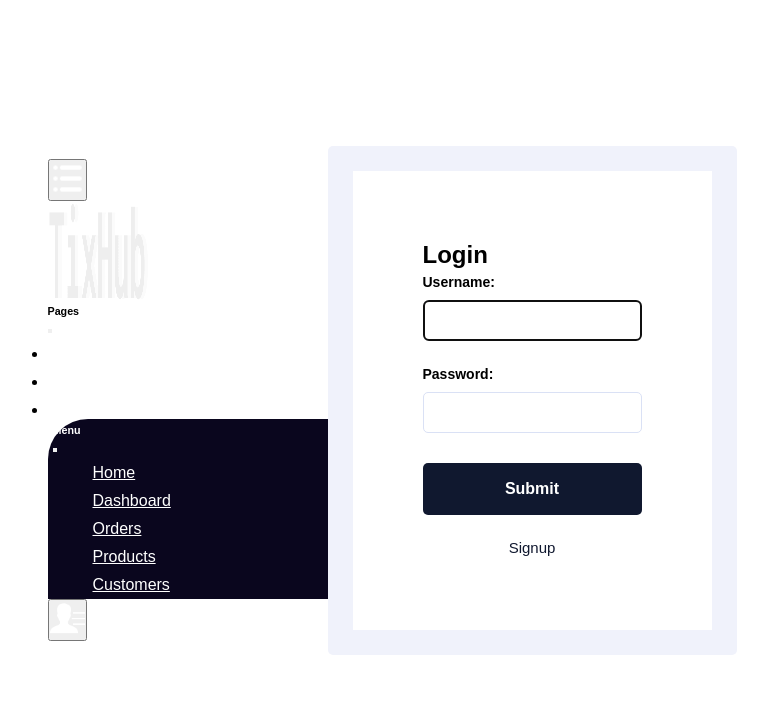
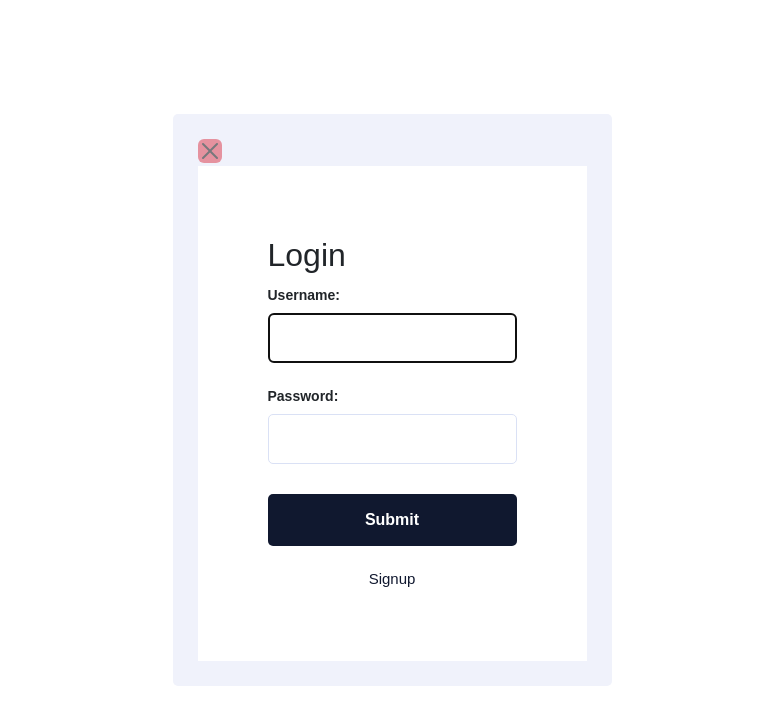
Before and after one commit to ShreyanshPadhiyar10/TixHub, a Django app: page /accounts/login/ in a window 1280 px wide. Shown: the top 725 px of the page, without its empty margins (248-1016 px from the left). Run offline with Django 4.2, Linux system fonts and the light colour scheme.

Commit message:
add some changes in login signup page

```diff
--- a/base/views.py
+++ b/base/views.py
@@ -5,7 +5,6 @@
 
 # Create your views here.
 
-@login_required
 def home(request):
     return render(request, "index.html", {})
 
--- a/static/css/index.css
+++ b/static/css/index.css
@@ -37,7 +37,7 @@
 }
 
 .slide2 {
-    background-image: url('../IMAGE/12th_fail.jpg');
+    background-image: url('/static/IMAGE/12th_fail.jpg');
     background-size: cover;
     background-repeat: no-repeat;
 }
@@ -47,6 +47,8 @@
     background-size: cover;
     background-repeat: no-repeat;
 }
+
+
 
 .slide-content {
     position: absolute;
--- a/templates/header.html
+++ b/templates/header.html
@@ -90,24 +90,32 @@
                         <ul class="nav nav-pills flex-column mb-sm-auto mb-0 align-items-start" id="menu">
                             <li class="nav-item">
                                 <a href="#" class="nav-link text-truncate">
-                                    <span class="ms-1">Home</span>
+                                    <span class="ms-1">Profile</span>
                                 </a>
                             </li>
                             <li>
-                                <a href="#submenu1" data-bs-toggle="collapse" class="nav-link text-truncate">
-                                    <span class="ms-1">Dashboard</span> </a>
+                                <a href="#" class="nav-link text-truncate">
+                                    <span class="ms-1">Your Tickets</span> </a>
                             </li>
                             <li>
                                 <a href="#" class="nav-link text-truncate">
-                                    <span class="ms-1">Orders</span></a>
+                                    <span class="ms-1">Watch List</span></a>
                             </li>
                             <li>
                                 <a href="#" class="nav-link text-truncate">
-                                    <span class="ms-1">Products</span></a>
+                                    <span class="ms-1">Rating</span></a>
                             </li>
                             <li>
                                 <a href="#" class="nav-link text-truncate">
-                                    <span class="ms-1">Customers</span> </a>
+                                    <span class="ms-1">Trending</span> </a>
+                            </li>
+                            <li>
+                                <a href="{% url 'base:login' %}" class="nav-link text-truncate">
+                                    <span class="ms-1">Login</span> </a>
+                            </li>
+                            <li>
+                                <a href="{% url 'base:logout' %}" class="nav-link text-truncate">
+                                    <span class="ms-1">Logout</span> </a>
                             </li>
                         </ul>
                     </div>
--- a/templates/index.html
+++ b/templates/index.html
@@ -22,11 +22,9 @@
             <h1>Oppenheimer</h1>
         </swiper-slide>
         <swiper-slide class="slide2">
-            <!-- <img src="../static/IMAGE/12th_fail.jpg" alt="">  -->
             <h1>12th Fail</h1>
         </swiper-slide>
         <swiper-slide class="slide3">
-            <!-- <img src="../static/IMAGE/DUNE.jpg" alt=""> -->
             <h1>Dune</h1>
         </swiper-slide>
     </swiper-container>
--- a/templates/registration/login.html
+++ b/templates/registration/login.html
@@ -5,13 +5,17 @@
         <meta charset="UTF-8">
         <meta name="viewport" content="width=device-width, initial-scale=1.0">
         <link rel="stylesheet" href="/static/css/login.css">
+        <link href="https://cdn.jsdelivr.net/npm/bootstrap@5.3.2/dist/css/bootstrap.min.css" rel="stylesheet">
         <title>Login</title>
     </head>
 
     <body>
-    {% extends "base.html" %}
-    {% block content %}
     <div class="shadow-wrap">
+
+            <a href="/">
+                <button type="button" class="btn-close text-reset text-bg-danger" aria-label="Close"></button>
+            </button>
+            </a>
         <div class="form-wrap">
             <h2>Login</h2>
             <form method="POST">
@@ -22,7 +26,6 @@
             </form>
         </div>
     </div>
-    {% endblock content %}
 </body>
 
 </html>
--- a/templates/registration/signup.html
+++ b/templates/registration/signup.html
@@ -7,7 +7,6 @@
     <title>Login</title>
 </head>
 <body>
-    {% block content %}
 
     <div class="shadow-wrap">
         <div class="form-wrap">
@@ -21,7 +20,6 @@
         </div>
     </div>
 
-    {% endblock content %}
     </form>
 </body>
 </html>
```
Also changed, not shown: db.sqlite3.
